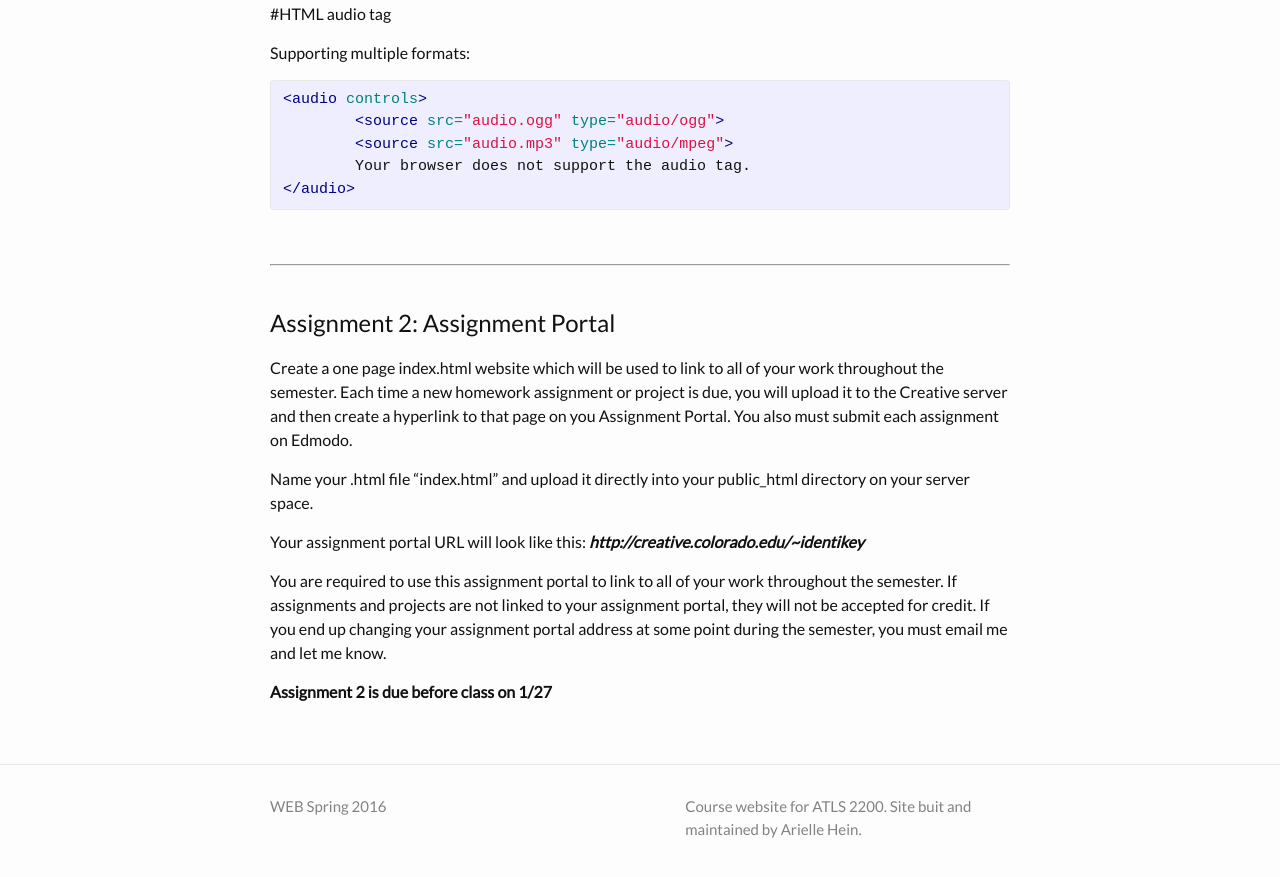
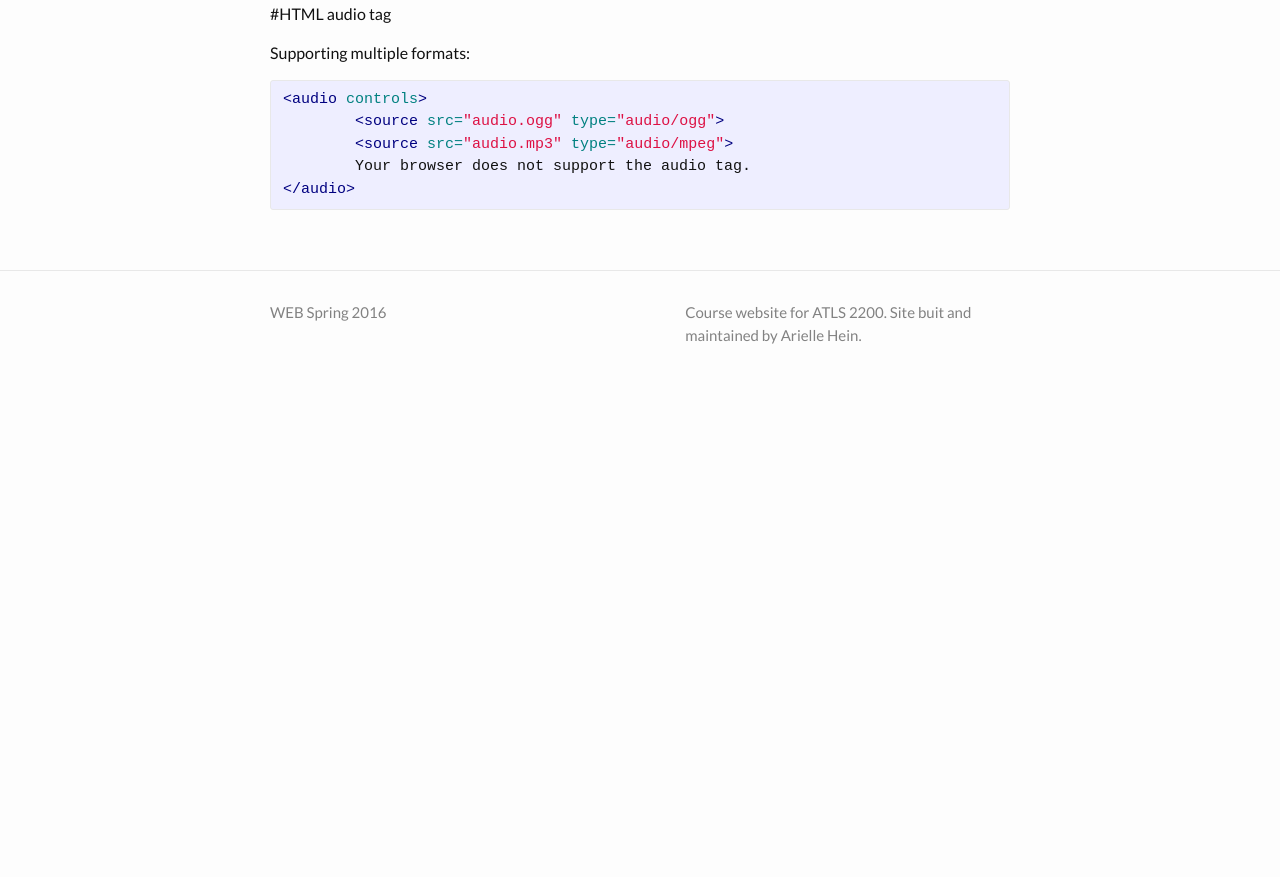
Before and after one commit to coloringchaos/web-spring-16, a Jekyll site: the page built from _posts/2016-01-25-class-04.md, in a window 1280 px wide and 900 px high, scrolled down 752 px. Shown: the top 877 px of the window. Built offline with Jekyll 4.4.1, drawn with Linux system fonts in a browser that asks for light colours; after the commit the page ends 1158 px from its top, so only the background shows below that; some of the changed text lies outside the part shown.

```diff
--- a/_posts/2016-01-25-class-04.md
+++ b/_posts/2016-01-25-class-04.md
@@ -1,6 +1,6 @@
 ---
 layout: post
-title:  "Class 4"
+title:  "HTML Audio & Video Tag"
 date:   2016-01-24
 categories: notes
 permalink: class-4
@@ -44,26 +44,3 @@
 	Your browser does not support the audio tag.
 </audio>
 {% endhighlight %}
-
-
-
-
-
-<br>
-
----
-
-<br>
-
-
-# Assignment 2: Assignment Portal
-
-Create a one page index.html website which will be used to link to all of your work throughout the semester. Each time a new homework assignment or project is due, you will upload it to the Creative server and then create a hyperlink to that page on you Assignment Portal. You also must submit each assignment on Edmodo.
-
-Name your .html file “index.html” and upload it directly into your public_html directory on your server space.
-
-Your assignment portal URL will look like this: ***http://creative.colorado.edu/~identikey***
-
-You are required to use this assignment portal to link to all of your work throughout the semester. If assignments and projects are not linked to your assignment portal, they will not be accepted for credit. If you end up changing your assignment portal address at some point during the semester, you must email me and let me know.
-
-**Assignment 2 is due before class on 1/27**
```
Also changed, not shown: _posts/2016-01-28-html-notes.md (+1 -1 lines), _posts/2016-02-03-css-notes.md (+1 -1 lines), _posts/2016-02-10-class-08.md (deleted, +0 -15 lines), _posts/2016-02-21-class-12.md (+2 -2 lines), _posts/2016-02-23-psd-wireframing.md (added, +21 -0 lines), assignments/assignment-7.md (+1 -1 lines), assignments/assignment-8.md (added, +15 -0 lines), timeline.md (+6 -4 lines), 1 other file.
